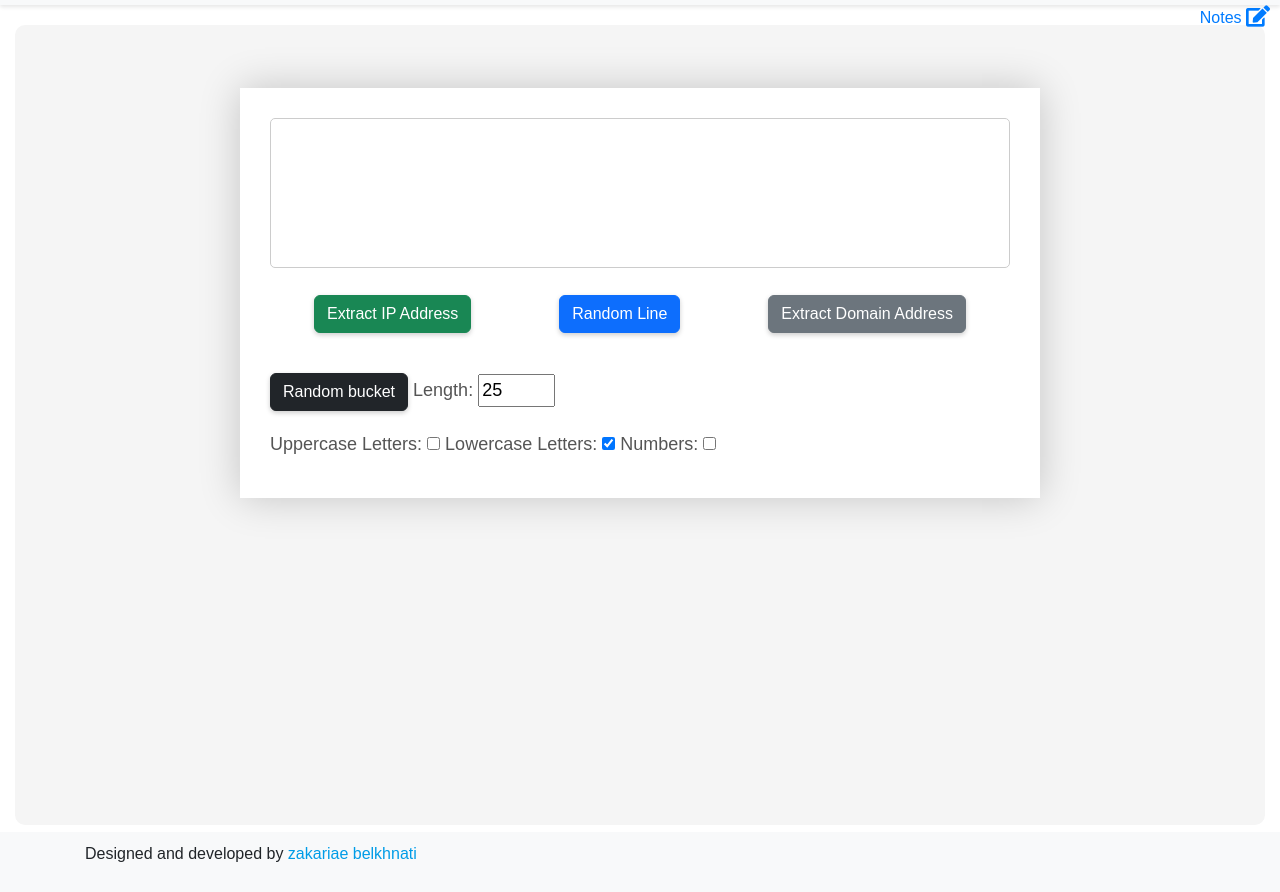
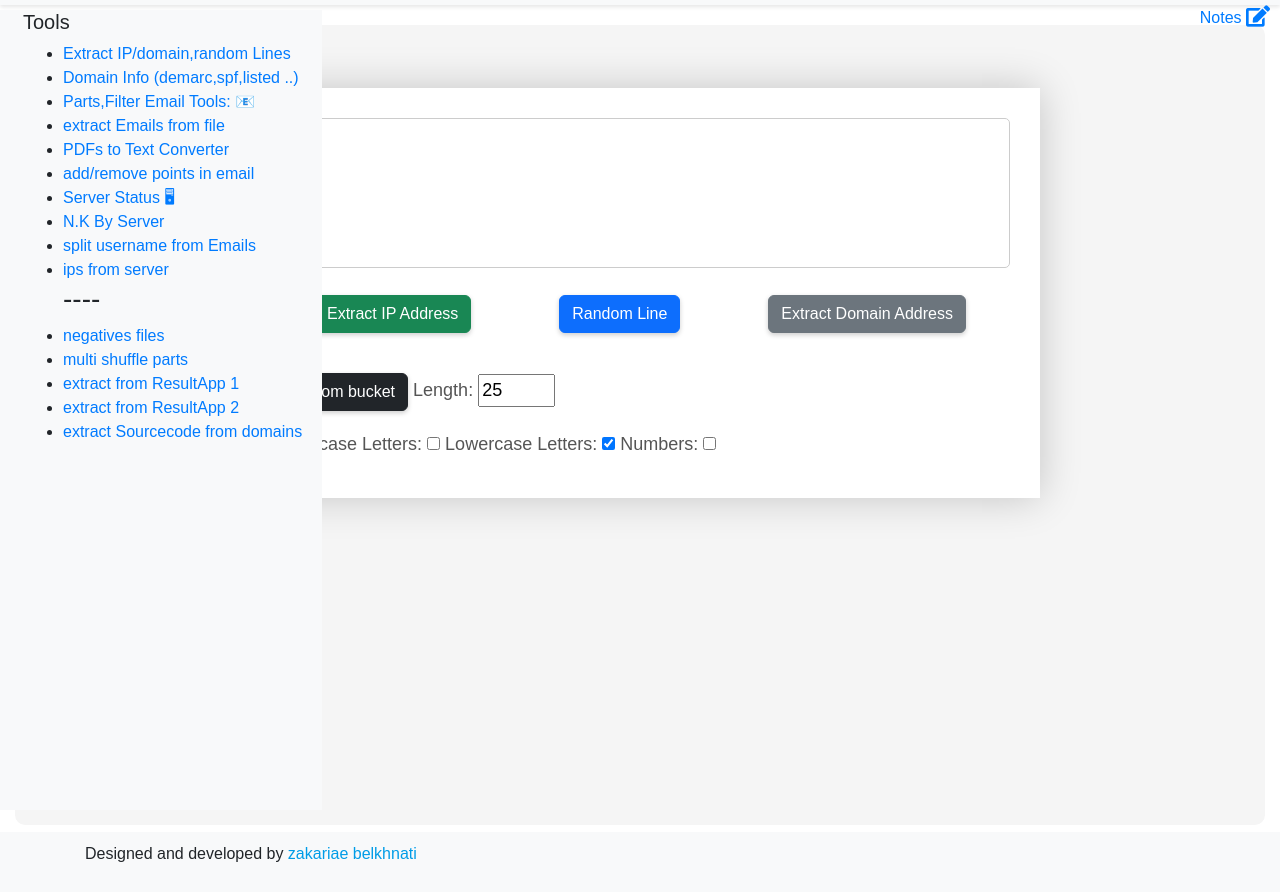
Before and after one commit to zakichan719/emh-tools, a plain HTML site: page index.html in a window 1280 px wide. Shown: the part 45-937 px from the top of the page. Drawn offline with nearby package versions, Linux system fonts and the light colour scheme.

Commit message:
Update: Description of the changes

```diff
--- a/index.html
+++ b/index.html
@@ -149,7 +149,7 @@
 			</div>
 
 			<!-- Sidebar 1 -->
-			<div id="sidebar">
+			<div id="sidebar" class="show">
 				<h5>Tools</h5>
 				<ul>
 					  <li><a class="alink"
```
